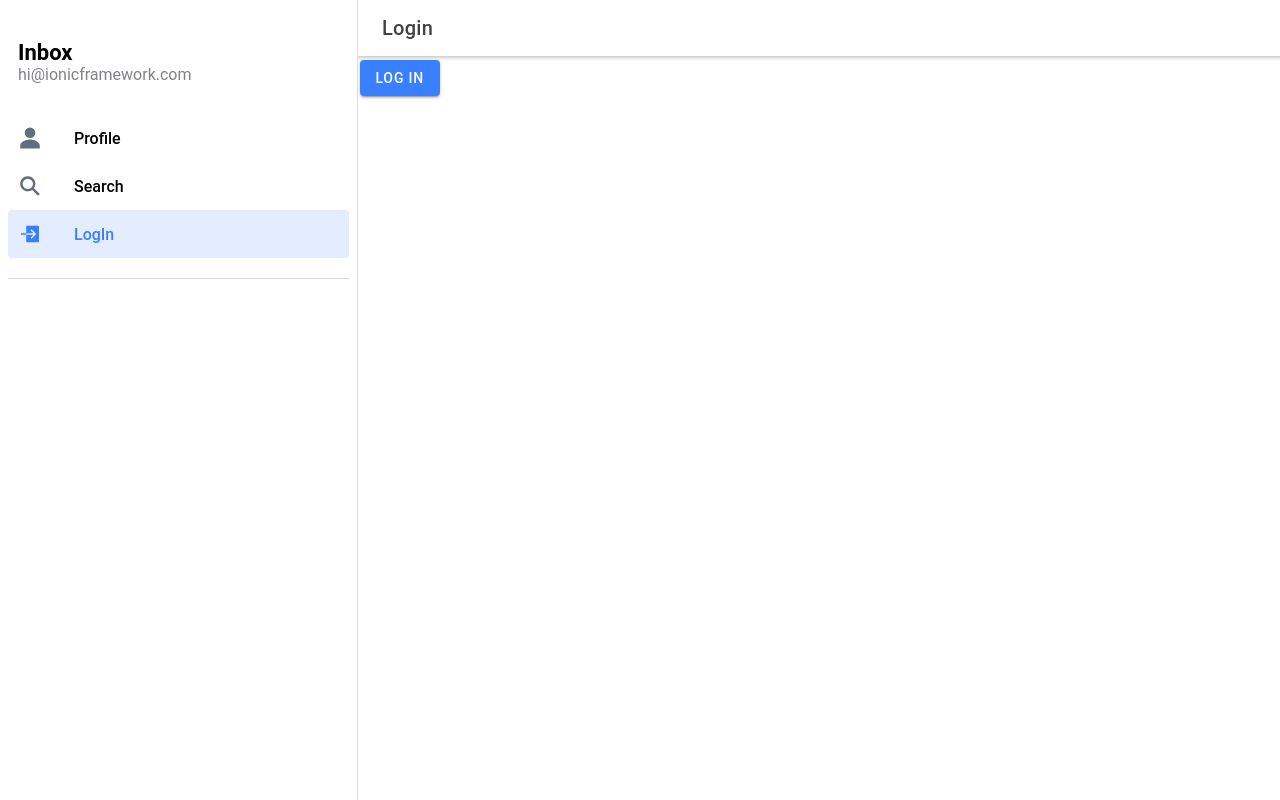
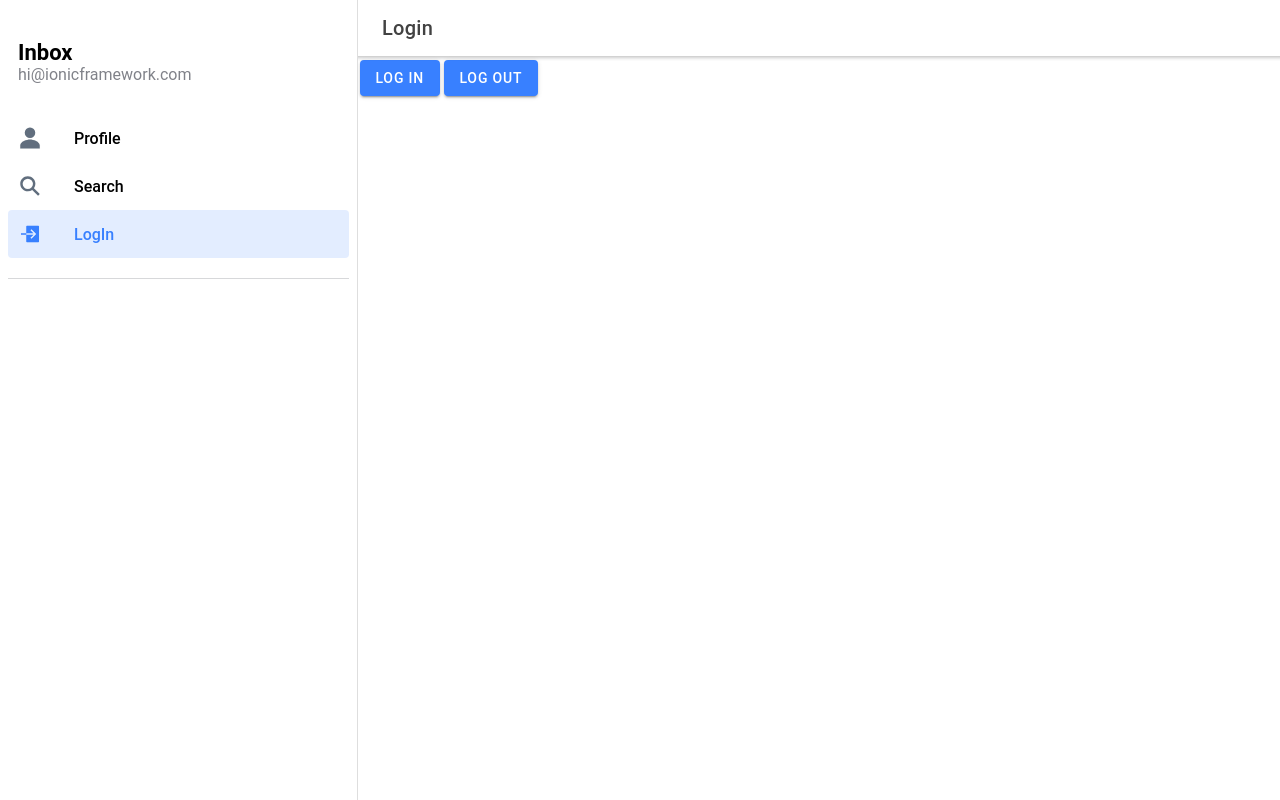
Before and after one commit to jochaes/DS-Fase-2, a React (Create React App) app: page /page/Login in a window 1280 px wide. Built offline with nearby package versions, Linux system fonts and the light colour scheme.

Commit message:
Ahora si va el boton de logout

```diff
--- a/src/pages/Login.tsx
+++ b/src/pages/Login.tsx
@@ -1,6 +1,7 @@
 import { IonButtons, IonContent, IonHeader, IonMenuButton, IonPage, IonTitle, IonToolbar } from '@ionic/react';
 import { useParams } from 'react-router';
 import LoginButton from '../components/LoginButton';
+import LogoutButton from '../components/LogOutButton';
 
 import '../styles/pages/Login.css';
 
@@ -34,6 +35,7 @@ const Login: React.FC = () => {
         </IonHeader>
 
         <LoginButton />
+        <LogoutButton />
 
 
 
```
